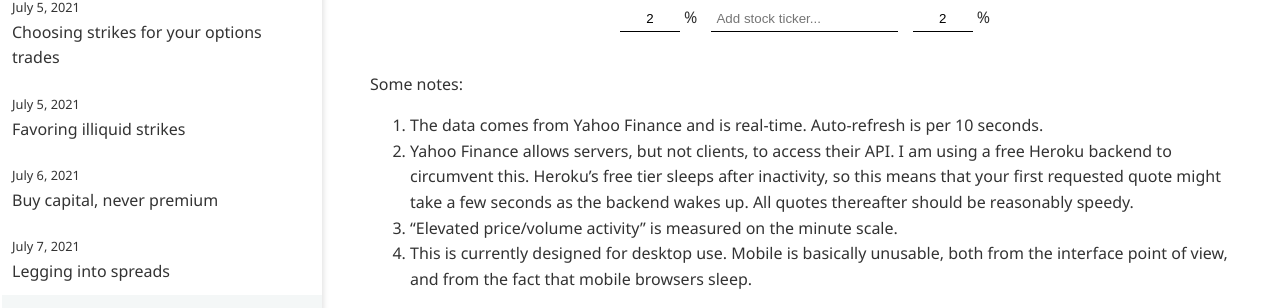
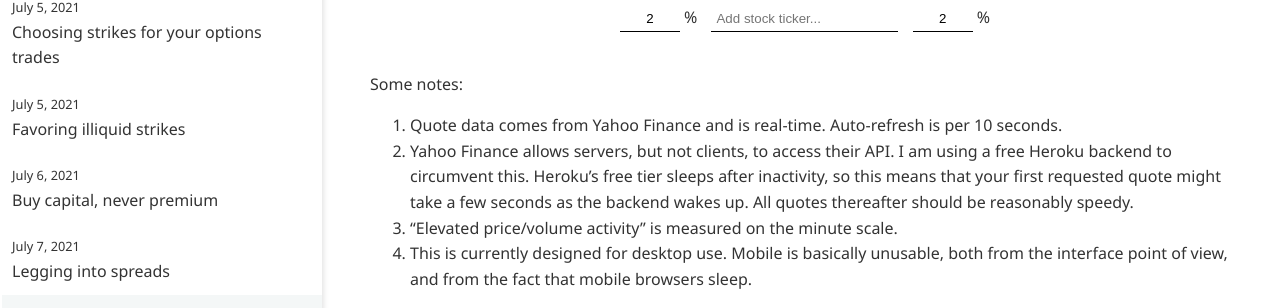
Before and after one commit to ansyblenetwork/aquietlife, a Jekyll site: the page built from _posts/2021-07-08-alerts.md, in a window 1280 px wide. Shown: the part 314-622 px from the top of the page. Built offline with Jekyll 4.4.1, drawn with Linux system fonts in a browser that asks for light colours.

Commit message:
Update 2021-07-08-alerts.md

```diff
--- a/_posts/2021-07-08-alerts.md
+++ b/_posts/2021-07-08-alerts.md
@@ -476,7 +476,7 @@ function remove(element) { element.parentNode.removeChild(element);}
 
 Some notes:
 
-1. The data comes from Yahoo Finance and is real-time. Auto-refresh is per 10 seconds.
+1. Quote data comes from Yahoo Finance and is real-time. Auto-refresh is per 10 seconds.
 2. Yahoo Finance allows servers, but not clients, to access their API. I am using a free Heroku backend to circumvent this. Heroku's free tier sleeps after inactivity, so this means that your first requested quote might take a few seconds as the backend wakes up. All quotes thereafter should be reasonably speedy.
 3. "Elevated price/volume activity" is measured on the minute scale.
 4. This is currently designed for desktop use. Mobile is basically unusable, both from the interface point of view, and from the fact that mobile browsers sleep.
```
